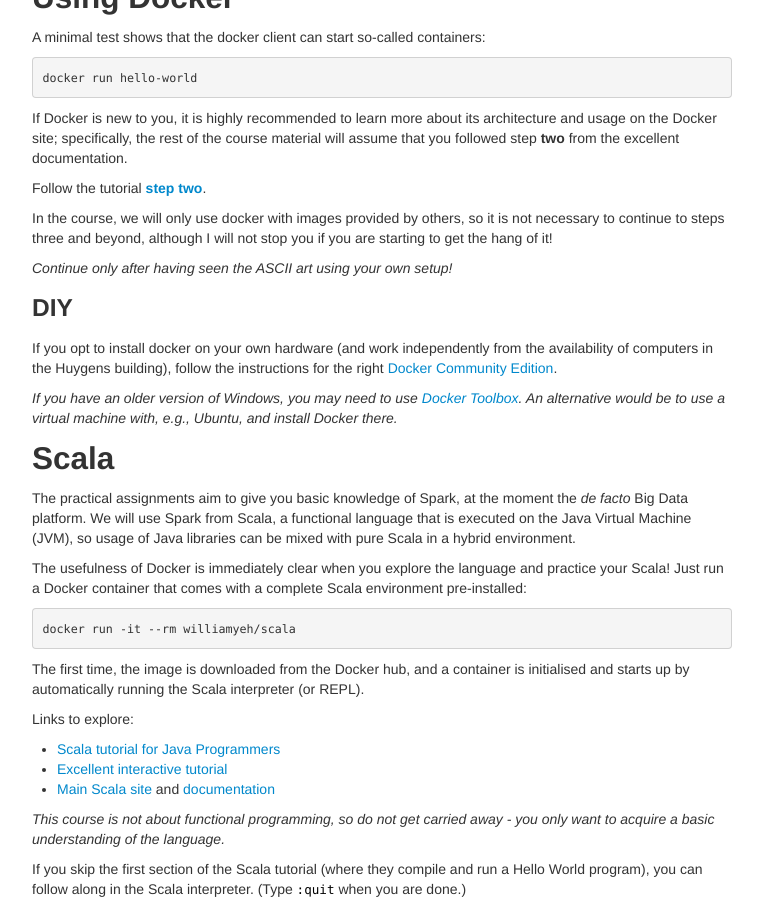
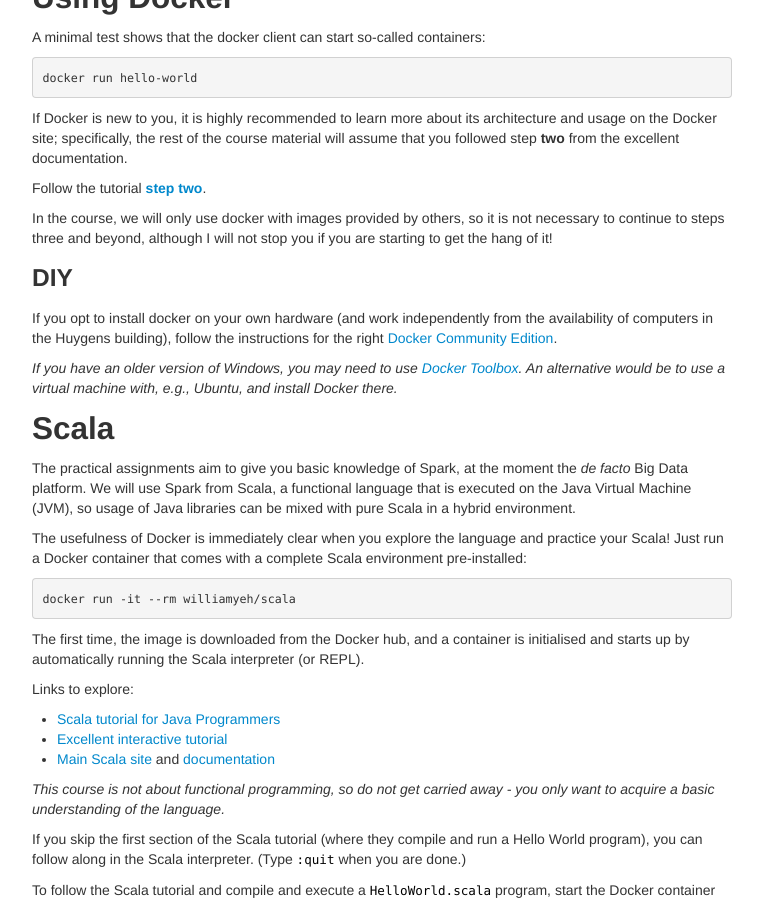
Before and after one commit to Thelukepet/course, a Jekyll site: the page built from assignments/A1b-docker.md, in a window 1280 px wide and 900 px high, scrolled down 647 px. Shown: the whole window, without its empty margins (258-1021 px from the left). Built offline with Jekyll 4.4.1, drawn with Linux system fonts in a browser that asks for light colours.

Commit message:
No more asciiart in standard image use docker/whalesay if you like, but not necessary for now.

```diff
--- a/assignments/A1b-docker.md
+++ b/assignments/A1b-docker.md
@@ -43,8 +43,6 @@
 
 In the course, we will only use docker with images provided by others, so it is not necessary to continue to
 steps three and beyond, although I will not stop you if you are starting to get the hang of it!
-
-_Continue only after having seen the ASCII art using your own setup!_
 
 ### DIY
 
```
